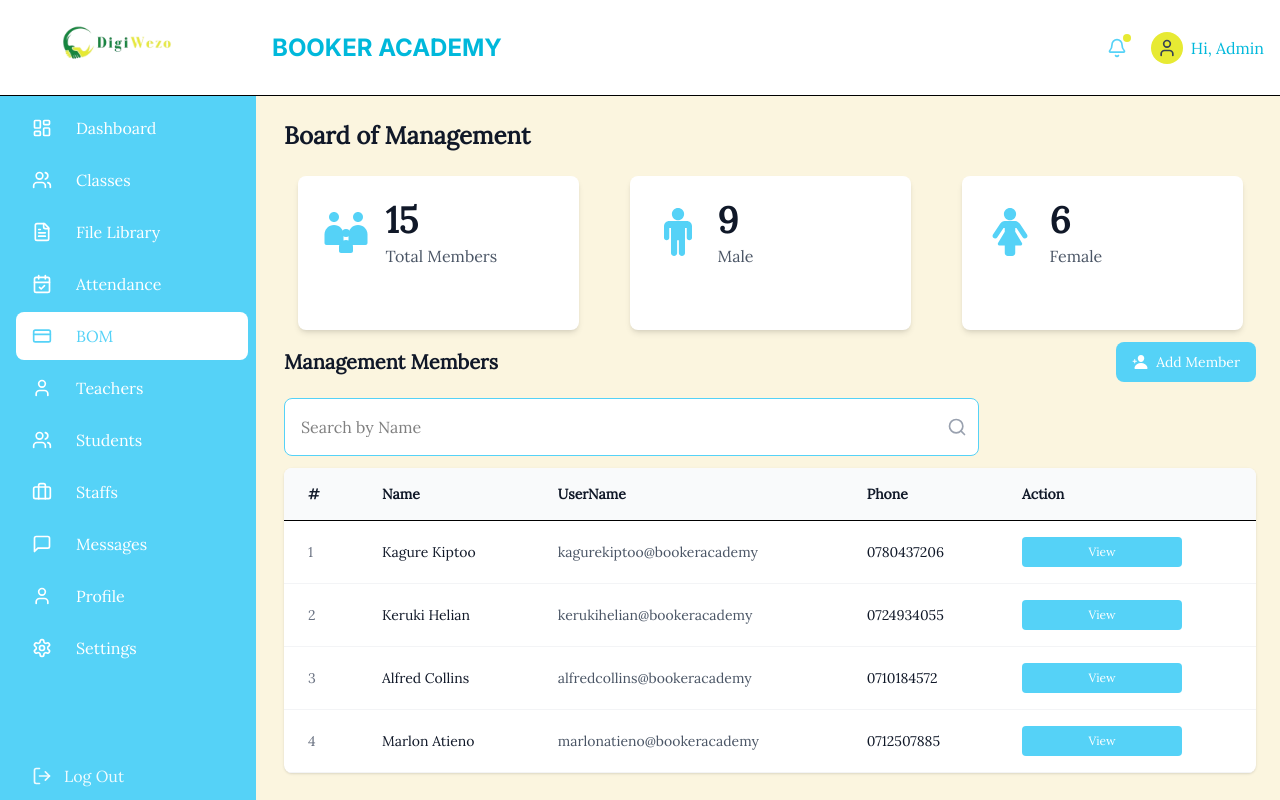
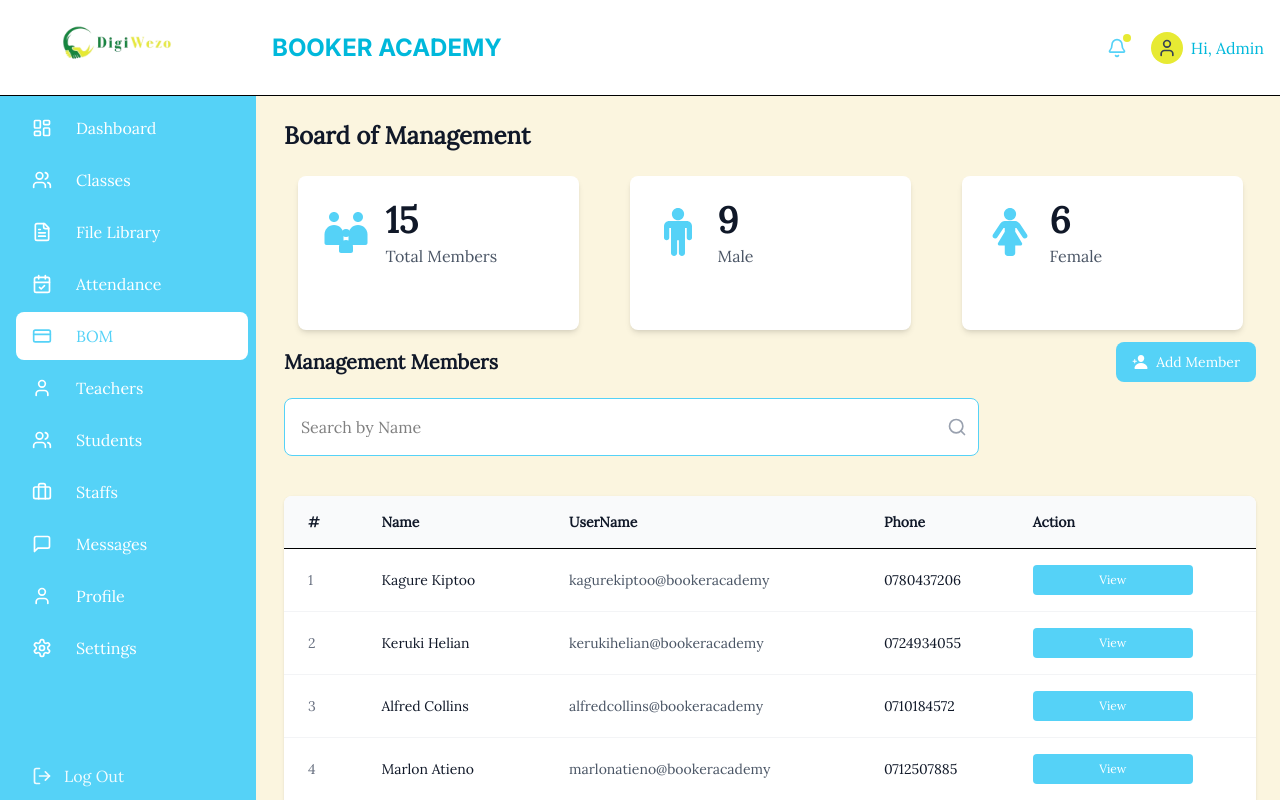
Before and after one commit to Mmust-Ihub/Digiwezo-web-system, a Next.js app: page /school-admin/bom in a window 1280 px wide. Built offline with nearby package versions, Linux system fonts and the light colour scheme.

Commit message:
feat(bom): improve pagination and page layout
- Increase items per page from 4 to 15 for better data display
- Fix page scrollability with fixed header and search bar
- Add proper spacing between fixed and scrollable sections
- Implement sticky header layout for better UX

```diff
--- a/app/school-admin/(features)/bom/hooks/ui/useBomPage.ts
+++ b/app/school-admin/(features)/bom/hooks/ui/useBomPage.ts
@@ -18,7 +18,7 @@ export function useBomPage() {
 
   const pagination = usePagination({
     data: filteredMembers,
-    itemsPerPage: 4
+    itemsPerPage: 15
   });
 
   const { handlePrint, handleDownload, handlePrevious, handleNext, canGoNext, canGoPrevious, isDownloading, isPrinting } = useTableActions({
--- a/app/school-admin/(features)/bom/page.tsx
+++ b/app/school-admin/(features)/bom/page.tsx
@@ -32,15 +32,23 @@ export default function BomPage() {
   } = useBomPage();
 
   return (
-    <div className="p-6 flex flex-col gap-3 pb-24 min-h-screen">
+    <div className="h-full flex flex-col">
+      <div className="flex-shrink-0">
+        <div className="p-6 pb-0">
           <BomHeader stats={stats} />
+        </div>
 
+        <div className="p-6 pt-3 pb-4">
           <ManagementSection
             searchValue={searchValue}
             onSearchChange={handleSearchChange}
             onAddMember={handleAddMemberClick}
           />
+        </div>
+      </div>
 
+      <div className="flex-1 overflow-y-auto overflow-x-hidden">
+        <div className="p-6 pt-6 flex flex-col gap-3 pb-24">
           <MembersTableSection
             members={filteredMembers}
             onViewMember={handleViewMember}
@@ -59,6 +67,8 @@ export default function BomPage() {
             currentPage={currentPage}
             totalPages={totalPages}
           />
+        </div>
+      </div>
 
       <AddMemberModal
         isOpen={isModalOpen}
```
Lines whose indentation alone changed are shown as unchanged.
